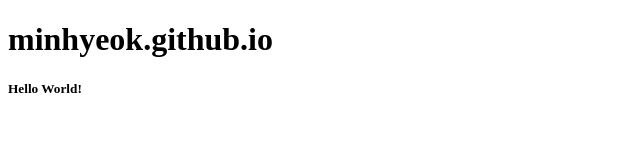
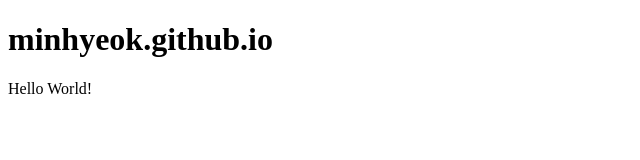
Before and after one commit to FlashChoi5657/daily_learning, a plain HTML site: page index.html in a window 1280 px wide. Shown: the full height of the page, 0-640 px from the left. Drawn offline with Linux system fonts and the light colour scheme.

Commit message:
Update index.html

```diff
--- a/index.html
+++ b/index.html
@@ -7,7 +7,7 @@
 <body>
 
 <h1>minhyeok.github.io</h1>
-<h5>Hello World!</h5>
+<p>Hello World!</p>
 
 </body>
 </html>
```
